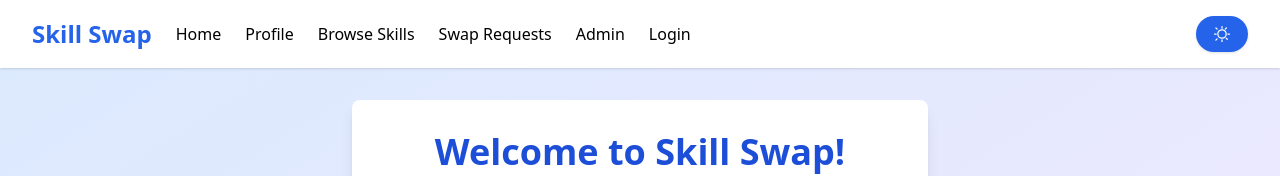
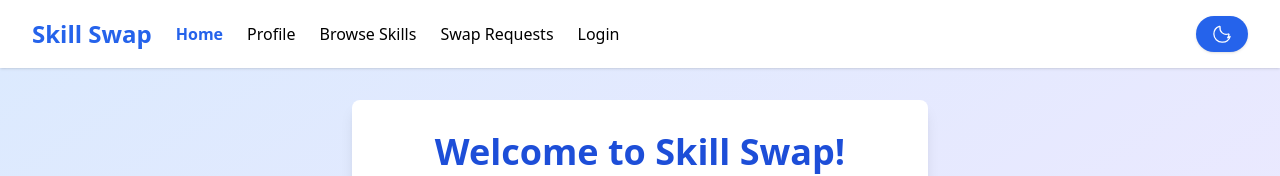
Before and after one commit to QuirkyQuipster/SwapSkill, a React (Create React App) app: page / in a window 1280 px wide. Shown: the top 176 px of the page. Built offline with nearby package versions, Linux system fonts and the light colour scheme; the HTML template or start-up script is replaced by a standard one.

Commit message:
Updated App.jsx with role-based routing and cleanup

```diff
--- a/src/app.jsx
+++ b/src/app.jsx
@@ -1,5 +1,70 @@
+// import React from 'react';
+// import { BrowserRouter as Router, Routes, Route, Link } from 'react-router-dom';
+// import Home from './pages/Home';
+// import Profile from './pages/Profile';
+// import BrowseSkills from './pages/BrowseSkills';
+// import SwapRequests from './pages/SwapRequests';
+// import AdminDashboard from './pages/AdminDashboard';
+// import Login from './pages/Login';
+
+// function App() {
+//   return (
+//     <Router>
+//       <div className="min-h-screen bg-gradient-to-br from-blue-100 to-purple-100 dark:from-gray-900 dark:to-gray-800 transition-colors duration-300">
+//         <nav className="bg-white dark:bg-gray-900 shadow flex items-center justify-between px-8 py-4 mb-8">
+//           <div className="flex gap-6 items-center">
+//             <span className="text-2xl font-bold text-blue-600 dark:text-yellow-300">Skill Swap</span>
+//             <Link to="/" className="hover:text-blue-600 dark:hover:text-yellow-300 transition">Home</Link>
+//             <Link to="/profile" className="hover:text-blue-600 dark:hover:text-yellow-300 transition">Profile</Link>
+//             <Link to="/browse" className="hover:text-blue-600 dark:hover:text-yellow-300 transition">Browse Skills</Link>
+//             <Link to="/swaps" className="hover:text-blue-600 dark:hover:text-yellow-300 transition">Swap Requests</Link>
+//             <Link to="/admin" className="hover:text-blue-600 dark:hover:text-yellow-300 transition">Admin</Link>
+//             <Link to="/login" className="hover:text-blue-600 dark:hover:text-yellow-300 transition">Login</Link>
+//           </div>
+//           <div className="relative group">
+//             <button
+//               className="bg-blue-600 dark:bg-gray-700 text-white dark:text-yellow-300 px-4 py-2 rounded-full shadow hover:bg-blue-700 dark:hover:bg-gray-600 transition font-semibold flex items-center gap-2"
+//               onClick={() => {
+//                 document.body.classList.toggle('dark');
+//                 setTimeout(() => {
+//                   window.dispatchEvent(new Event('resize'));
+//                 }, 100);
+//               }}
+//               aria-label="Toggle Theme"
+//             >
+//               {document.body.classList.contains('dark') ? (
+//                 <svg xmlns="http://www.w3.org/2000/svg" fill="none" viewBox="0 0 24 24" strokeWidth={1.5} stroke="currentColor" className="w-5 h-5">
+//                   <path strokeLinecap="round" strokeLinejoin="round" d="M21.752 15.002A9.718 9.718 0 0112 21.75c-5.385 0-9.75-4.365-9.75-9.75 0-4.272 2.712-7.897 6.498-9.252a.75.75 0 01.927.927A7.501 7.501 0 0019.5 12a.75.75 0 01.927.927c-.355 1.272-.927 2.463-1.675 3.575z" />
+//                 </svg>
+//               ) : (
+//                 <svg xmlns="http://www.w3.org/2000/svg" fill="none" viewBox="0 0 24 24" strokeWidth={1.5} stroke="currentColor" className="w-5 h-5">
+//                   <path strokeLinecap="round" strokeLinejoin="round" d="M12 3v2m0 14v2m9-9h-2M5 12H3m15.364 6.364l-1.414-1.414M6.05 6.05L4.636 4.636m12.728 0l-1.414 1.414M6.05 17.95l-1.414 1.414" />
+//                   <circle cx="12" cy="12" r="5" stroke="currentColor" strokeWidth="1.5" fill="none" />
+//                 </svg>
+//               )}
+//             </button>
+//             <span className="absolute right-0 top-full mt-2 px-3 py-1 bg-gray-800 text-white text-xs rounded opacity-0 group-hover:opacity-100 transition pointer-events-none whitespace-nowrap z-10">Toggle Theme</span>
+//           </div>
+//         </nav>
+//         <div className="flex flex-col items-center justify-center min-h-[70vh]">
+//           <Routes>
+//             <Route path="/" element={<Home />} />
+//             <Route path="/profile" element={<Profile />} />
+//             <Route path="/browse" element={<BrowseSkills />} />
+//             <Route path="/swaps" element={<SwapRequests />} />
+//             <Route path="/admin" element={<AdminDashboard />} />
+//             <Route path="/login" element={<Login />} />
+//           </Routes>
+//         </div>
+//       </div>
+//     </Router>
+//   );
+// }
+
+// export default App;
+
 import React from 'react';
-import { BrowserRouter as Router, Routes, Route, Link } from 'react-router-dom';
+import { BrowserRouter as Router, Routes, Route, NavLink, Navigate } from 'react-router-dom';
 import Home from './pages/Home';
 import Profile from './pages/Profile';
 import BrowseSkills from './pages/BrowseSkills';
@@ -8,51 +73,69 @@ import AdminDashboard from './pages/AdminDashboard';
 import Login from './pages/Login';
 
 function App() {
+  // 🔒 Simulate role (replace with context/localStorage later)
+  const userRole = localStorage.getItem("userRole") || "user"; // or "admin"
+
+  const linkClass = ({ isActive }) =>
+    `hover:text-blue-600 dark:hover:text-yellow-300 transition ${
+      isActive ? "font-bold text-blue-600 dark:text-yellow-300" : ""
+    }`;
+
+  const toggleTheme = () => {
+    document.body.classList.toggle('dark');
+    setTimeout(() => {
+      window.dispatchEvent(new Event('resize'));
+    }, 100);
+  };
+
   return (
     <Router>
       <div className="min-h-screen bg-gradient-to-br from-blue-100 to-purple-100 dark:from-gray-900 dark:to-gray-800 transition-colors duration-300">
+        {/* NAVBAR */}
         <nav className="bg-white dark:bg-gray-900 shadow flex items-center justify-between px-8 py-4 mb-8">
           <div className="flex gap-6 items-center">
             <span className="text-2xl font-bold text-blue-600 dark:text-yellow-300">Skill Swap</span>
-            <Link to="/" className="hover:text-blue-600 dark:hover:text-yellow-300 transition">Home</Link>
-            <Link to="/profile" className="hover:text-blue-600 dark:hover:text-yellow-300 transition">Profile</Link>
-            <Link to="/browse" className="hover:text-blue-600 dark:hover:text-yellow-300 transition">Browse Skills</Link>
-            <Link to="/swaps" className="hover:text-blue-600 dark:hover:text-yellow-300 transition">Swap Requests</Link>
-            <Link to="/admin" className="hover:text-blue-600 dark:hover:text-yellow-300 transition">Admin</Link>
-            <Link to="/login" className="hover:text-blue-600 dark:hover:text-yellow-300 transition">Login</Link>
+            <NavLink to="/" className={linkClass}>Home</NavLink>
+            <NavLink to="/profile" className={linkClass}>Profile</NavLink>
+            <NavLink to="/browse" className={linkClass}>Browse Skills</NavLink>
+            <NavLink to="/swaps" className={linkClass}>Swap Requests</NavLink>
+            {userRole === "admin" && (
+              <NavLink to="/admin" className={linkClass}>Admin</NavLink>
+            )}
+            <NavLink to="/login" className={linkClass}>Login</NavLink>
           </div>
+
+          {/* Theme Toggle Button */}
           <div className="relative group">
             <button
               className="bg-blue-600 dark:bg-gray-700 text-white dark:text-yellow-300 px-4 py-2 rounded-full shadow hover:bg-blue-700 dark:hover:bg-gray-600 transition font-semibold flex items-center gap-2"
-              onClick={() => {
-                document.body.classList.toggle('dark');
-                setTimeout(() => {
-                  window.dispatchEvent(new Event('resize'));
-                }, 100);
-              }}
+              onClick={toggleTheme}
               aria-label="Toggle Theme"
             >
               {document.body.classList.contains('dark') ? (
-                <svg xmlns="http://www.w3.org/2000/svg" fill="none" viewBox="0 0 24 24" strokeWidth={1.5} stroke="currentColor" className="w-5 h-5">
-                  <path strokeLinecap="round" strokeLinejoin="round" d="M21.752 15.002A9.718 9.718 0 0112 21.75c-5.385 0-9.75-4.365-9.75-9.75 0-4.272 2.712-7.897 6.498-9.252a.75.75 0 01.927.927A7.501 7.501 0 0019.5 12a.75.75 0 01.927.927c-.355 1.272-.927 2.463-1.675 3.575z" />
-                </svg>
+                <SunIcon />
               ) : (
-                <svg xmlns="http://www.w3.org/2000/svg" fill="none" viewBox="0 0 24 24" strokeWidth={1.5} stroke="currentColor" className="w-5 h-5">
-                  <path strokeLinecap="round" strokeLinejoin="round" d="M12 3v2m0 14v2m9-9h-2M5 12H3m15.364 6.364l-1.414-1.414M6.05 6.05L4.636 4.636m12.728 0l-1.414 1.414M6.05 17.95l-1.414 1.414" />
-                  <circle cx="12" cy="12" r="5" stroke="currentColor" strokeWidth="1.5" fill="none" />
-                </svg>
+                <MoonIcon />
               )}
             </button>
-            <span className="absolute right-0 top-full mt-2 px-3 py-1 bg-gray-800 text-white text-xs rounded opacity-0 group-hover:opacity-100 transition pointer-events-none whitespace-nowrap z-10">Toggle Theme</span>
+            <span className="absolute right-0 top-full mt-2 px-3 py-1 bg-gray-800 text-white text-xs rounded opacity-0 group-hover:opacity-100 transition pointer-events-none whitespace-nowrap z-10">
+              Toggle Theme
+            </span>
           </div>
         </nav>
+
+        {/* ROUTES */}
         <div className="flex flex-col items-center justify-center min-h-[70vh]">
           <Routes>
             <Route path="/" element={<Home />} />
             <Route path="/profile" element={<Profile />} />
             <Route path="/browse" element={<BrowseSkills />} />
             <Route path="/swaps" element={<SwapRequests />} />
-            <Route path="/admin" element={<AdminDashboard />} />
+            {userRole === "admin" ? (
+              <Route path="/admin" element={<AdminDashboard />} />
+            ) : (
+              <Route path="/admin" element={<Navigate to="/" />} />
+            )}
             <Route path="/login" element={<Login />} />
           </Routes>
         </div>
@@ -61,4 +144,32 @@ function App() {
   );
 }
 
+// ICONS
+function SunIcon() {
+  return (
+    <svg xmlns="http://www.w3.org/2000/svg" fill="none" viewBox="0 0 24 24"
+         strokeWidth={1.5} stroke="currentColor" className="w-5 h-5">
+      <path strokeLinecap="round" strokeLinejoin="round"
+            d="M12 3v2m0 14v2m9-9h-2M5 12H3m15.364 6.364l-1.414-1.414M6.05 6.05L4.636 4.636m12.728 0l-1.414 1.414M6.05 17.95l-1.414 1.414" />
+      <circle cx="12" cy="12" r="5" stroke="currentColor" strokeWidth="1.5" fill="none" />
+    </svg>
+  );
+}
+
+function MoonIcon() {
+  return (
+    <svg xmlns="http://www.w3.org/2000/svg" fill="none" viewBox="0 0 24 24"
+         strokeWidth={1.5} stroke="currentColor" className="w-5 h-5">
+      <path strokeLinecap="round" strokeLinejoin="round"
+            d="M21.752 15.002A9.718 9.718 0 0112 21.75
+              c-5.385 0-9.75-4.365-9.75-9.75
+              0-4.272 2.712-7.897 6.498-9.252
+              a.75.75 0 01.927.927
+              A7.501 7.501 0 0019.5 12
+              a.75.75 0 01.927.927
+              c-.355 1.272-.927 2.463-1.675 3.575z" />
+    </svg>
+  );
+}
+
 export default App;
```
